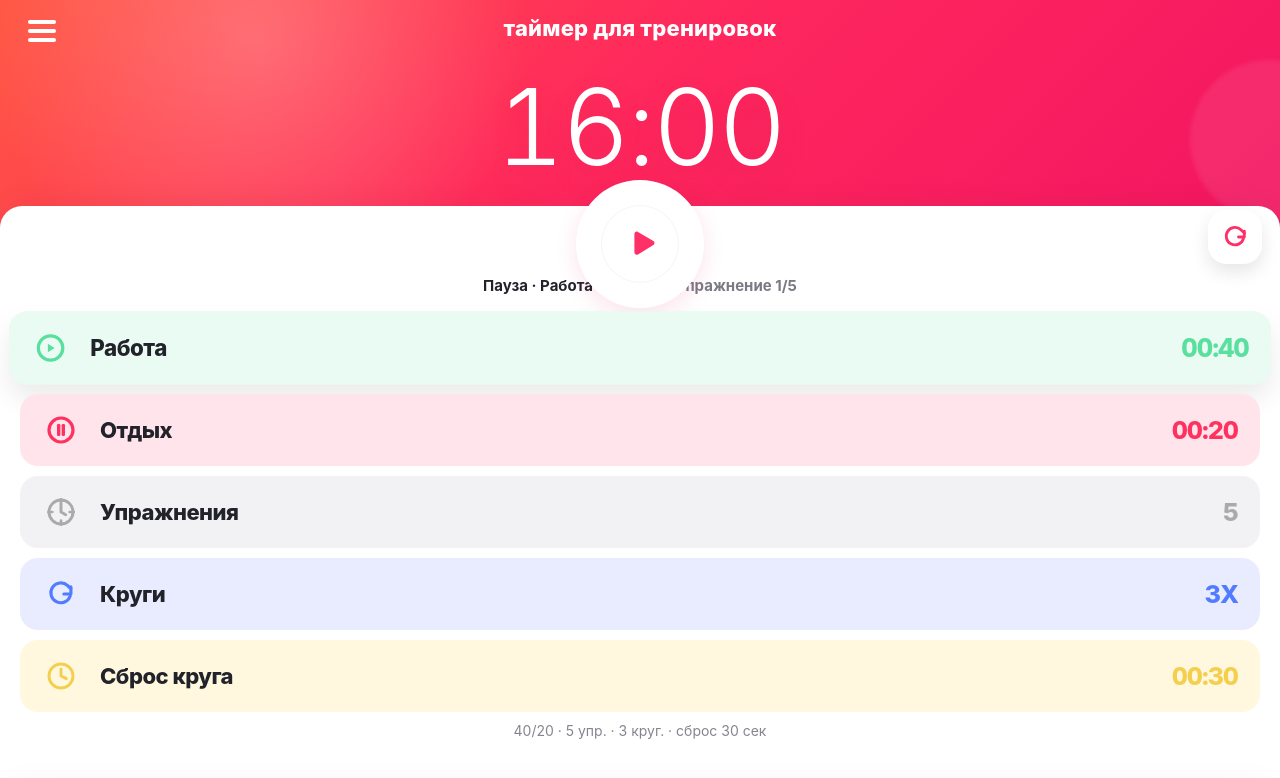
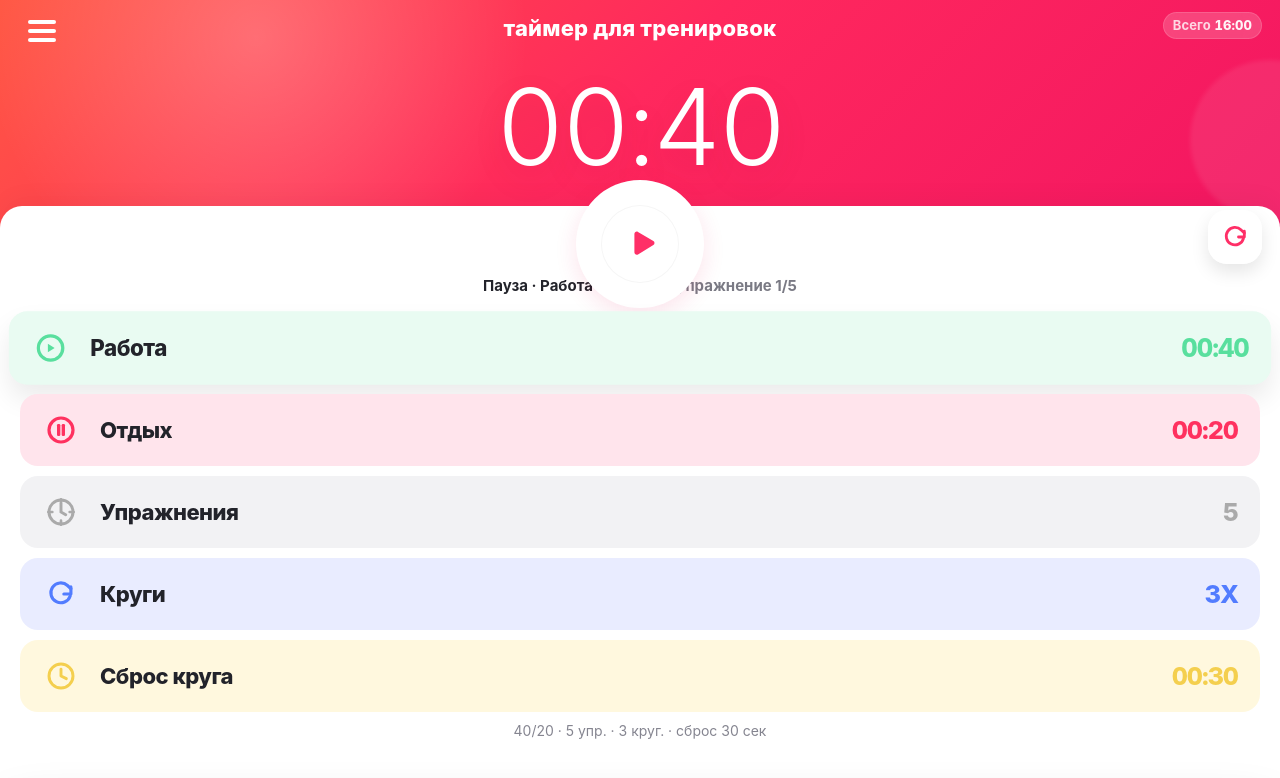
Before and after one commit to trefilini-gif/workout-timer, a plain HTML site: page index.html in a window 1280 px wide. Drawn offline with Linux system fonts and the light colour scheme.

Commit message:
Add files via upload

```diff
--- a/index.html
+++ b/index.html
@@ -153,6 +153,31 @@
       text-shadow: 0 12px 30px rgba(148, 18, 56, .15);
     }
 
+
+    .total-remaining {
+      position: absolute;
+      right: 18px;
+      top: calc(12px + var(--safe-top));
+      z-index: 4;
+      padding: 7px 10px;
+      border-radius: 999px;
+      background: rgba(255, 255, 255, .18);
+      color: rgba(255, 255, 255, .94);
+      font-size: 13px;
+      line-height: 1;
+      font-weight: 800;
+      letter-spacing: .1px;
+      font-variant-numeric: tabular-nums;
+      backdrop-filter: blur(8px);
+      -webkit-backdrop-filter: blur(8px);
+      box-shadow: inset 0 0 0 1px rgba(255,255,255,.14);
+    }
+
+    .total-remaining span {
+      opacity: .84;
+      font-weight: 700;
+    }
+
     .sheet {
       background: #fff;
       border-radius: 22px 22px 0 0;
@@ -788,6 +813,7 @@
       h1 { font-size: 20px; }
       .topbar { height: 38px; }
       .total-time { font-size: clamp(58px, 18vw, 88px); letter-spacing: -2px; padding-top: 8px; padding-bottom: 42px; }
+      .total-remaining { top: calc(10px + var(--safe-top)); right: 14px; font-size: 12px; padding: 6px 8px; }
       .play-wrap { width: 92px; height: 92px; top: -22px; }
       .play-btn { width: 70px; height: 70px; }
       .reset-btn { width: 48px; height: 48px; border-radius: 16px; top: 8px; right: 14px; }
@@ -809,7 +835,8 @@
         </button>
         <h1>таймер для тренировок</h1>
       </div>
-      <div class="total-time" id="totalTime">15:00</div>
+      <div class="total-remaining" id="totalRemainingBadge"><span>Всего</span> 15:00</div>
+      <div class="total-time" id="totalTime">00:40</div>
     </section>
 
     <section class="sheet">
@@ -955,6 +982,7 @@
 
     const app = $('#app');
     const totalTimeEl = $('#totalTime');
+    const totalRemainingBadge = $('#totalRemainingBadge');
     const playPauseBtn = $('#playPause');
     const resetBtn = $('#resetBtn');
     const phaseLine = $('#phaseLine');
@@ -1335,8 +1363,20 @@
       $('#exerciseValue').textContent = String(config.exercises);
       $('#roundValue').textContent = config.rounds + 'X';
       $('#roundResetValue').textContent = current && current.type === 'roundreset' ? mmss(currentRemaining) : mmss(config.roundReset);
-      totalTimeEl.textContent = mmss(totalRemaining > 0 ? totalRemaining : totalSecondsForDisplay());
-      if (totalRemaining === 0 && !running && historySavedForCurrentRun) totalTimeEl.textContent = '00:00';
+
+      const phaseTimeForMainDisplay = current
+        ? (workoutStarted ? currentRemaining : current.duration)
+        : 0;
+      const totalTimeForBadge = totalRemaining > 0 ? totalRemaining : totalSecondsForDisplay();
+
+      totalTimeEl.textContent = mmss(phaseTimeForMainDisplay);
+      totalRemainingBadge.innerHTML = `<span>Всего</span> ${mmss(totalTimeForBadge)}`;
+
+      if (totalRemaining === 0 && !running && historySavedForCurrentRun) {
+        totalTimeEl.textContent = '00:00';
+        totalRemainingBadge.innerHTML = '<span>Всего</span> 00:00';
+      }
+
       progressNote.textContent = `${config.work}/${config.rest} · ${config.exercises} упр. · ${config.rounds} круг. · сброс ${config.roundReset} сек`;
 
       clearActiveCards();
--- a/service-worker.js
+++ b/service-worker.js
@@ -1,4 +1,4 @@
-const CACHE_NAME = 'workout-card-timer-v6';
+const CACHE_NAME = 'workout-card-timer-v7';
 const FILES = [
   './',
   './index.html',
```
